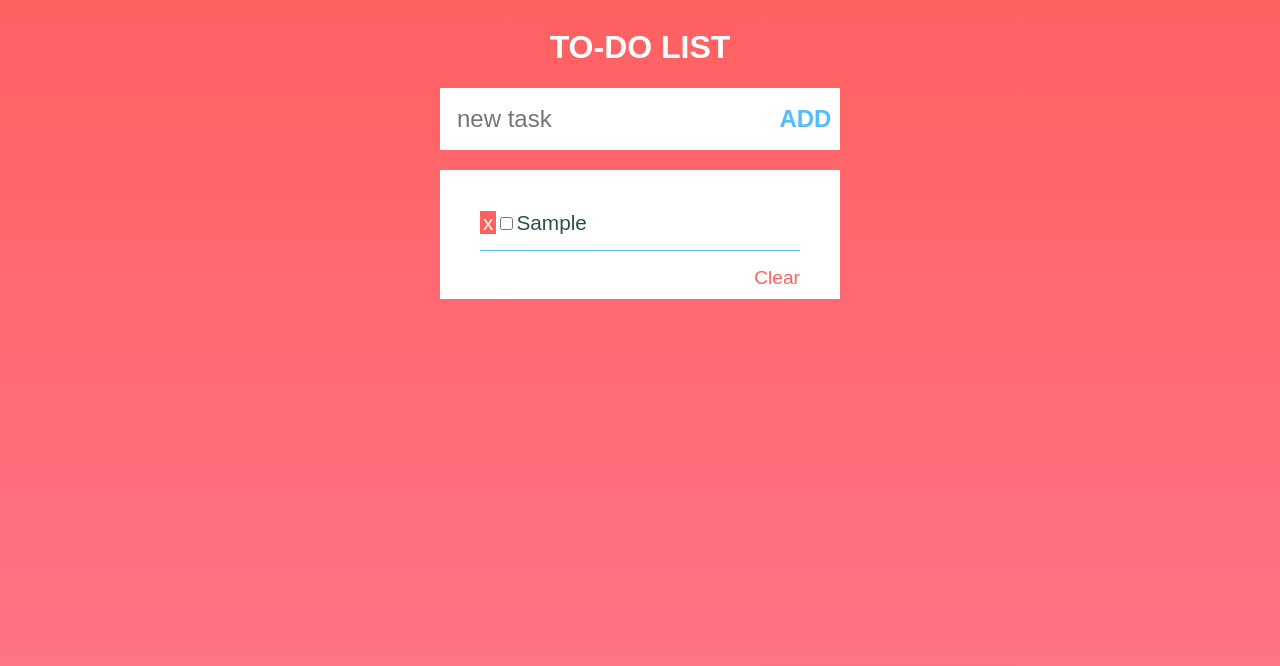
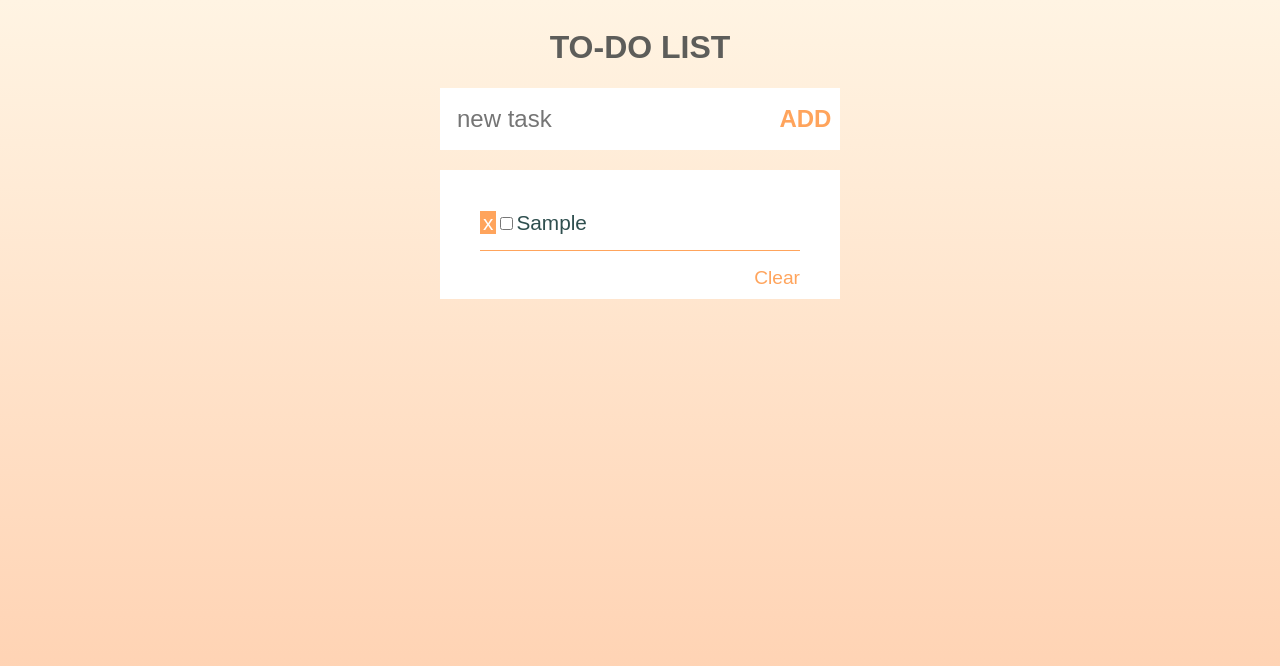
Before and after one commit to ArelySkywalker/toDoListApp, a plain HTML site: page index.html in a window 1280 px wide. Both pictures are taken after typing "Sample" into the empty fields and a click on the button "ADD". Drawn offline with Linux system fonts and the light colour scheme.

Commit message:
new color

```diff
--- a/app.js
+++ b/app.js
@@ -41,7 +41,7 @@ function deleteOrTick(e) {
 	}
 }
 
-// delete task
+// delete tast
 function deleteTask(e) {
 	let remove = e.target.parentNode;
 	let parentNode = remove.parentNode;
@@ -53,7 +53,7 @@ function tickTask(e) {
 	const task = e.target.nextSibling;
 	if(e.target.checked) {
 		task.style.textDecoration = 'line-through';
-		task.style.color = '#ff0000';
+		task.style.color = '#ffcdab';
 	}else {
 		task.style.textDecoration = 'none';
 		task.style.color = '#2f4f4f';
--- a/style.css
+++ b/style.css
@@ -1,6 +1,6 @@
 html{
 	height: 100%;
-	background-image: linear-gradient(#ff6161,#ff768c);
+	background-image: linear-gradient(#fff4e3,#ffcdab);
 	background-repeat: no-repeat;
 	font-family: sans-serif;
 	color: #0f222d;
@@ -16,7 +16,7 @@ html{
   }
   h1{
 	text-align: center;
-	color: #fff;
+	color: #5d5d5a;
   }
   form{
 	background-color: #fff;
@@ -33,7 +33,7 @@ html{
   }
   button{
 	font-size: 1.5em;
-	color: #53BDFF;
+	color: #ffa45c;
 	background-color: #fff;
 	outline: 0;
 	border: none;
@@ -53,7 +53,7 @@ html{
 	list-style: none;
   }
   li{
-	border-bottom: 1px solid #53BDFF;
+	border-bottom: 1px solid #ffa45c;
 	padding-bottom: 15px;
 	padding-top: 15px;
 	font-size: 1.3em;
@@ -62,12 +62,12 @@ html{
   a{
 	float: right;
 	text-align: right;
-	color: #ff6161;
+	color: #ffa45c;
 	font-size: 1.2em;
 	cursor: pointer;
   }
   .delete{
-	background-color: #ff6161;
+	background-color: #ffa45c;
 	padding: 0px 3px 0px 3px;
 	color: #fff;
 	cursor: pointer;
```
